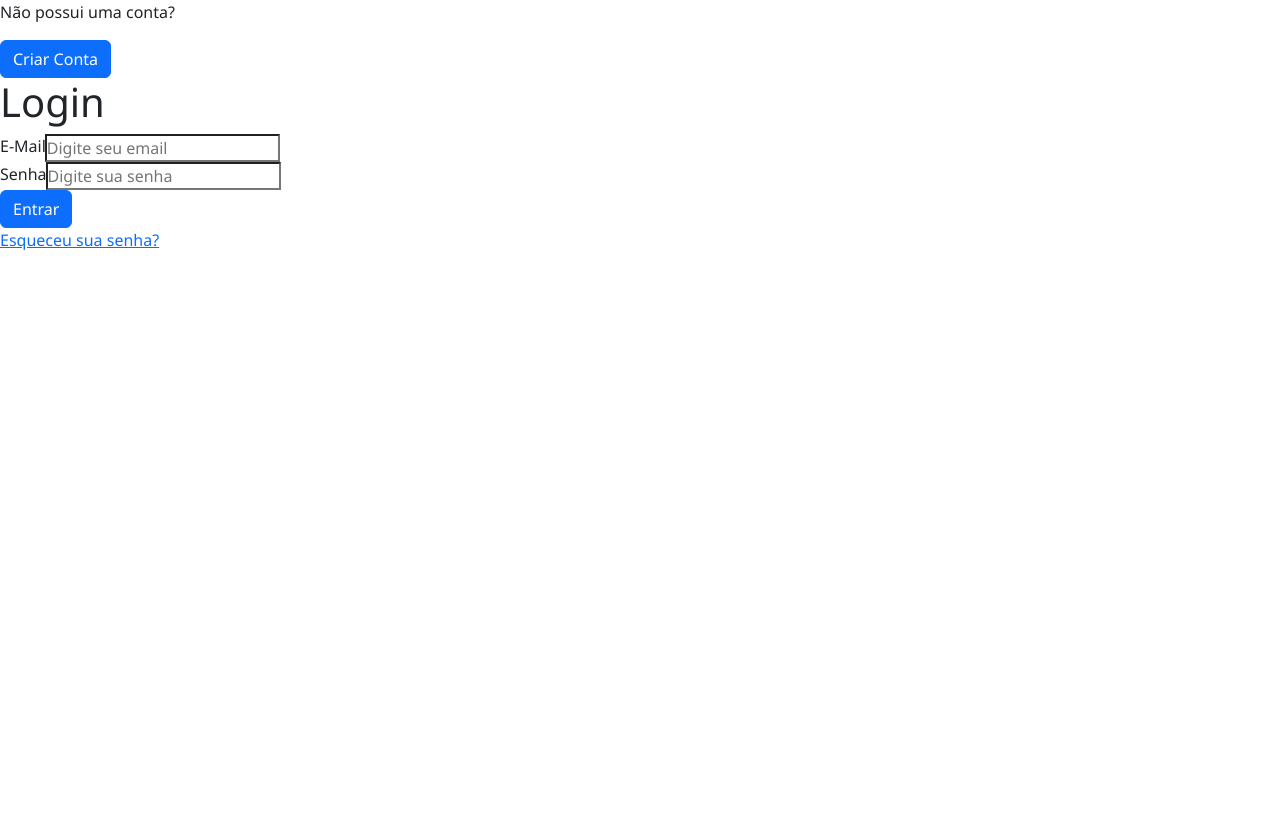
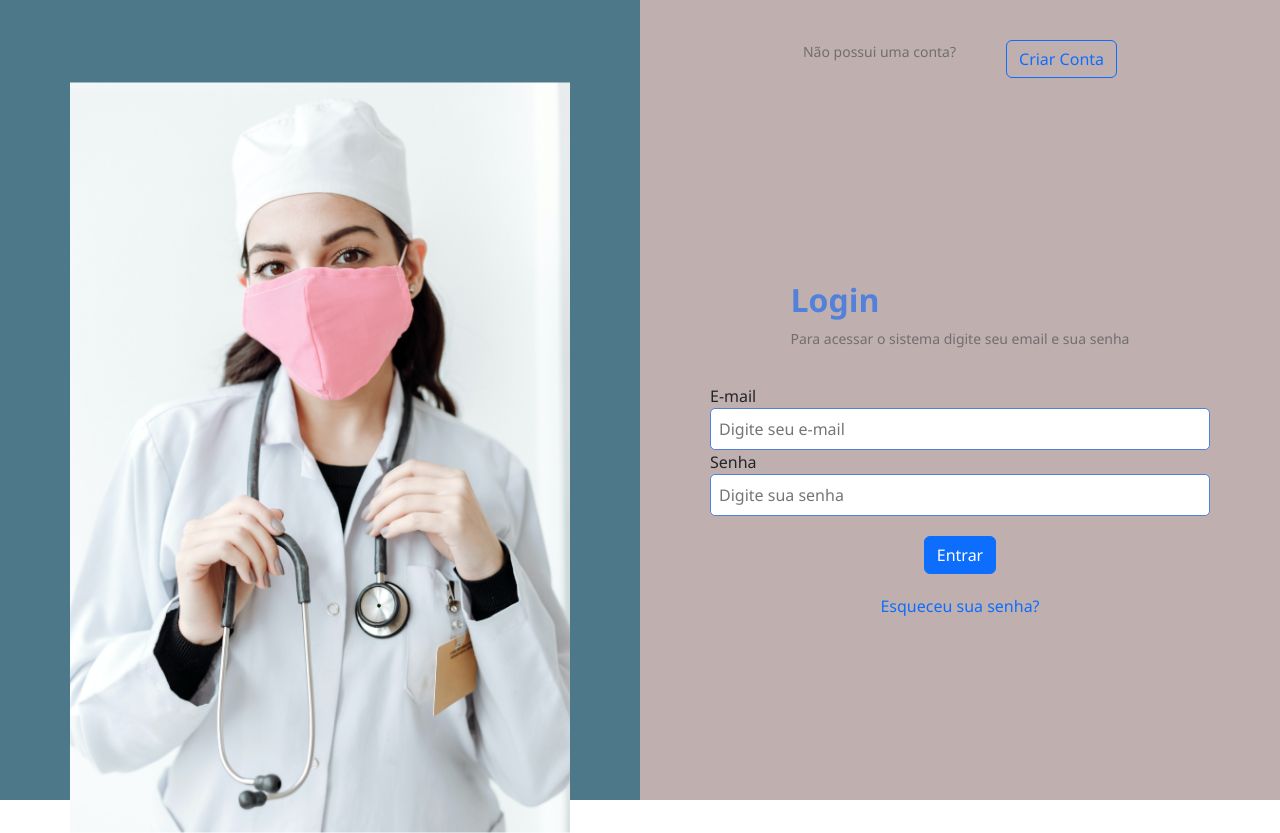
Before and after one commit to JEFFERSON300/Trindade-Medical, a React (Vite) app: page / in a window 1280 px wide. Before the commit the page ends 800 px from the top, so only its background shows below. Built offline with nearby package versions, Linux system fonts and the light colour scheme; no server answers.

Commit message:
Estilização da página Login

```diff
--- a/data/db.json
+++ b/data/db.json
@@ -1,24 +1,14 @@
 {
   "": [
     {
-      "id": 4,
+      "id": 1,
       "email": "jeffersonpedro300@gmail.com",
-      "password": "12345678"
-    },
-    {
-      "id": 1,
-      "email": "manu@hotmail.com",
-      "password": "1213141516"
+      "password": "casa2014"
     },
     {
       "id": 2,
-      "email": "tesla@hotmail.com",
-      "password": "987654321"
-    },
-    {
-      "id": 3,
-      "email": "many@yahoo.com",
-      "password": "0987654321"
+      "email": "manu@hotmail.com",
+      "password": "12345678"
     }
   ],
   "home": [
--- a/index.html
+++ b/index.html
@@ -1,5 +1,5 @@
 <!DOCTYPE html>
-<html lang="pt-BR">
+<html lang="pt-br">
   <head>
     <meta charset="UTF-8" />
     <link rel="icon" type="image/svg+xml" href="/vite.svg" />
--- a/src/components/Form/ButtonNewUser/ButtonNewUser.component.jsx
+++ b/src/components/Form/ButtonNewUser/ButtonNewUser.component.jsx
@@ -41,7 +41,7 @@ function ButtonNewUserComponent() {
 
   return (
     <div>
-      <Button variant="primary" onClick={handleShow}>
+      <Button variant="outline-primary" onClick={handleShow}>
         Criar Conta
       </Button>
 
--- a/src/components/Form/Login/Login.component.jsx
+++ b/src/components/Form/Login/Login.component.jsx
@@ -1,7 +1,8 @@
 import ButtonNewUserComponent from "../ButtonNewUser/ButtonNewUser.component";
-import Button from "react-bootstrap/Button";
 import { useEffect, useRef, useState } from "react";
 import { useNavigate } from "react-router-dom";
+import Button from "react-bootstrap/Button";
+import * as Styled from "./Login.style";
 
 export const FormLoginComponent = () => {
   const navigate = useNavigate();
@@ -51,40 +52,49 @@ export const FormLoginComponent = () => {
 
   return (
     <div>
-      <div className="section">
-        <p>Não possui uma conta?</p>
+      <Styled.Action>
+        <Styled.ActionTitle>Não possui uma conta?</Styled.ActionTitle>
         <ButtonNewUserComponent />
-      </div>
+      </Styled.Action>
 
-      <h1>Login</h1>
-      <form onSubmit={handleSubmit}>
-        <div className="input-group">
-          <label htmlFor="email">E-Mail</label>
-          <input
+      <Styled.Form onSubmit={handleSubmit}>
+        <Styled.Header>
+          <Styled.Title>Login</Styled.Title>
+          <Styled.Subtitle>
+            Para acessar o sistema digite seu email e sua senha
+          </Styled.Subtitle>
+        </Styled.Header>
+
+        <Styled.InputGroup>
+          <Styled.InputElement>
+            <label htmlFor="email">E-mail</label>
+            <Styled.Control
               ref={emailInputElement}
               type="email"
               id="email"
-            placeholder="Digite seu email"
+              placeholder="Digite seu e-mail"
             />
-        </div>
+          </Styled.InputElement>
 
-        <div className="input-group">
+          <Styled.InputElement>
             <label htmlFor="senha">Senha</label>
-          <input
+            <Styled.Control
               ref={passwordInputElement}
               type="password"
               id="password"
               placeholder="Digite sua senha"
             />
-        </div>
+          </Styled.InputElement>
+        </Styled.InputGroup>
+
         <Button variant="primary" type="submit">
           Entrar
         </Button>
-      </form>
 
-      <a href="#" onClick={handleClick}>
+        <Styled.EsqueciSenha href="#" onClick={handleClick}>
           Esqueceu sua senha?
-      </a>
+        </Styled.EsqueciSenha>
+      </Styled.Form>
     </div>
   );
 };
--- a/src/components/Form/Login/Login.style.jsx
+++ b/src/components/Form/Login/Login.style.jsx
@@ -0,0 +1,77 @@
+import styled from "styled-components";
+
+export const Section = styled.div``;
+
+export const Form = styled.form`
+  display: flex;
+  flex-direction: column;
+  justify-content: space-between;
+  gap: 20px;
+  align-items: center;
+  margin: 25vh 0;
+`;
+export const Header = styled.div`
+  display: flex;
+  flex-direction: column;
+  align-content: flex-start;
+  position: relative;
+`;
+export const InputGroup = styled.div``;
+
+export const Action = styled.div`
+  display: flex;
+  flex-direction: row;
+  gap: 50px;
+  align-items: center;
+  justify-content: center;
+  margin-top: 40px;
+`;
+
+export const ActionTitle = styled.p`
+  color: rgba(105, 105, 105, 0.93);
+  font-family: Segoe UI;
+  font-size: 14px;
+  font-style: normal;
+  font-weight: 400;
+  line-height: normal;
+  vertical-align: bottom;
+`;
+
+export const InputElement = styled.div`
+  display: flex;
+  flex-direction: column;
+`;
+
+export const Title = styled.legend`
+  color: #5281dc;
+  font-family: Segoe UI;
+  font-size: 32px;
+  font-style: normal;
+  font-weight: 700;
+  line-height: normal;
+  text-align: start;
+`;
+
+export const Subtitle = styled.p`
+  color: rgba(105, 105, 105, 0.93);
+  font-family: Segoe UI;
+  font-size: 14px;
+  font-style: normal;
+  font-weight: 400;
+  line-height: normal;
+  text-align: start;
+`;
+
+export const EsqueciSenha = styled.a`
+  text-decoration: none;
+`;
+
+export const Control = styled.input`
+  display: flex;
+  padding: 8px;
+  align-items: flex-start;
+  align-self: stretch;
+  border-radius: 5px;
+  border: 1px solid #5281dc;
+  min-width: 500px;
+`;
--- a/src/pages/Login/Login.page.jsx
+++ b/src/pages/Login/Login.page.jsx
@@ -1,11 +1,16 @@
-import { FormLoginComponent } from "../../components/Form/Login/Login.component"
+import { FormLoginComponent } from "../../components/Form/Login/Login.component";
+import * as Styled from "./Login.style";
 
 export const LoginPage = () => {
+  return (
+    <Styled.Login>
+      <Styled.LoginLeft>
+        <Styled.Img src="/login.jpg" alt="" width="500" />
+      </Styled.LoginLeft>
 
-    return(
-        <div>
-            <FormLoginComponent/>
-
-        </div>
-    )
-}
+      <Styled.LoginRigth>
+        <FormLoginComponent />
+      </Styled.LoginRigth>
+    </Styled.Login>
+  );
+};
--- a/src/pages/Login/Login.style.jsx
+++ b/src/pages/Login/Login.style.jsx
@@ -0,0 +1,22 @@
+import styled from "styled-components";
+
+export const Login = styled.div`
+  display: flex;
+  flex-direction: row;
+`;
+export const LoginLeft = styled.div`
+  width: 50vw;
+  height: 100vh;
+  background-color: #4d7889;
+`;
+export const LoginRigth = styled.div`
+  width: 50vw;
+  height: 100vh;
+  background-color: #c0afaf;
+`;
+
+export const Img = styled.img`
+  margin: auto;
+  display: block;
+  transform: translateY(11%);
+`;
```
Also changed, not shown: public/login.jpg (added). Lines whose indentation alone changed are shown as unchanged.
